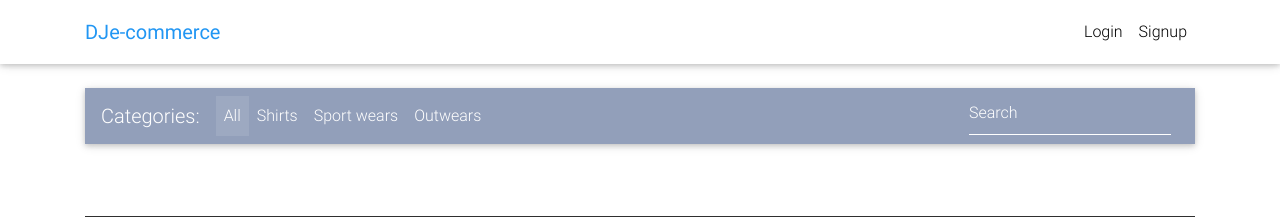
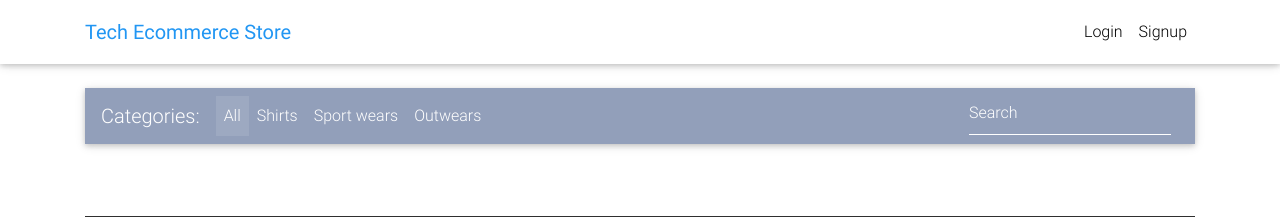
Before and after one commit to robbrun/django-ecommerce, a Django app: page / in a window 1280 px wide. Shown: the top 217 px of the page. Run offline with Django 3.2, Linux system fonts and the light colour scheme; data comes from the database, SQL or seed files in the repository; both versions use the stored data as it was after the commit; some libraries are stand-ins or nearby versions; grey boxes are pictures that could not be loaded.

Commit message:
update store name displayed

```diff
--- a/core/templatetags/cart_template_tags.py
+++ b/core/templatetags/cart_template_tags.py
@@ -3,7 +3,7 @@ from core.models import Order
 
 register = template.Library()
 
-
+# qs is query set
 @register.filter
 def cart_item_count(user):
     if user.is_authenticated:
--- a/templates/navbar.html
+++ b/templates/navbar.html
@@ -5,12 +5,11 @@
 
         <!-- Brand -->
         <a class="navbar-brand waves-effect" href="/">
-        <strong class="blue-text">DJe-commerce</strong>
+            <strong class="blue-text">Tech Ecommerce Store</strong>
         </a>
 
         <!-- Collapse -->
-      <button class="navbar-toggler" type="button" data-toggle="collapse" data-target="#navbarSupportedContent"
-        aria-controls="navbarSupportedContent" aria-expanded="false" aria-label="Toggle navigation">
+        <button class="navbar-toggler" type="button" data-toggle="collapse" data-target="#navbarSupportedContent" aria-controls="navbarSupportedContent" aria-expanded="false" aria-label="Toggle navigation">
         <span class="navbar-toggler-icon"></span>
       </button>
 
@@ -19,7 +18,8 @@
 
             <!-- Left -->
             <ul class="navbar-nav mr-auto">
-          {% comment %} <li class="nav-item active">
+                {% comment %}
+                <li class="nav-item active">
                     <a class="nav-link waves-effect" href="/">Home
               <span class="sr-only">(current)</span>
             </a>
```
Also changed, not shown: README.md, db.sqlite3. Lines whose indentation alone changed are shown as unchanged.
